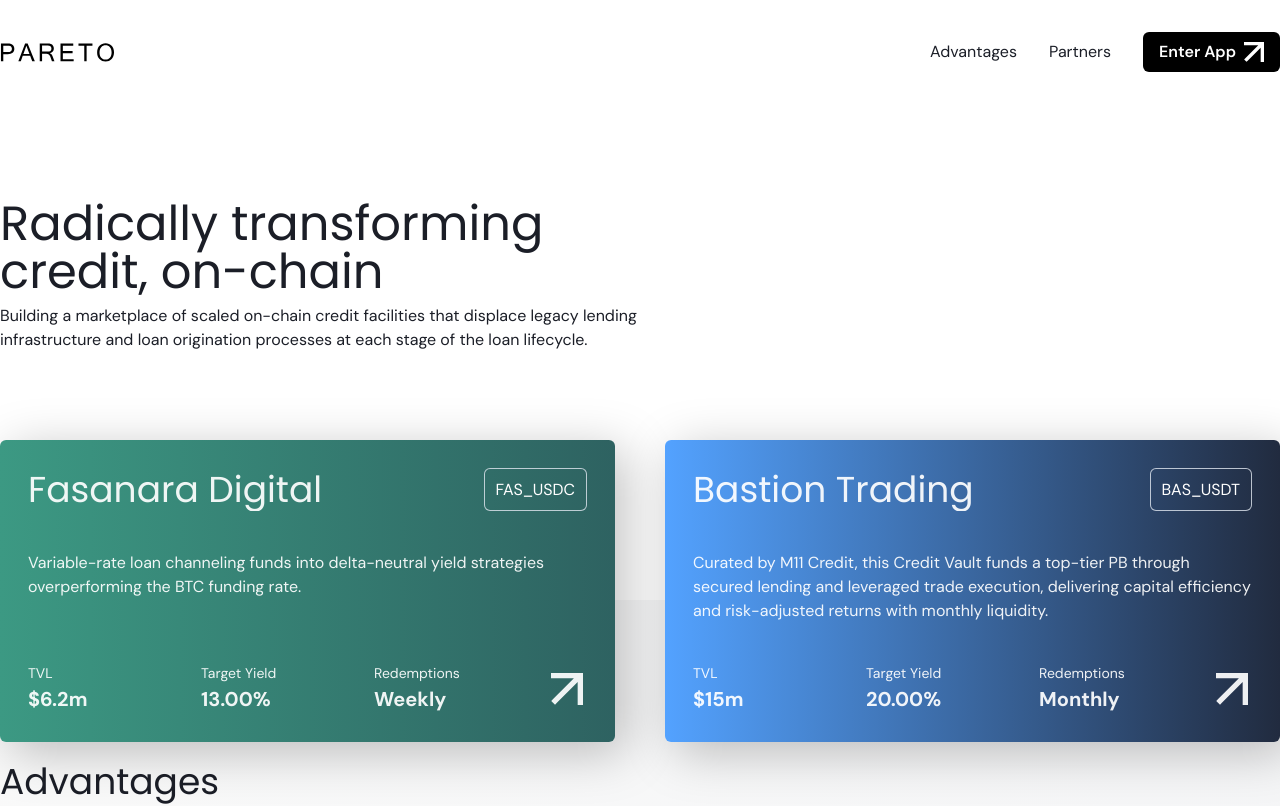
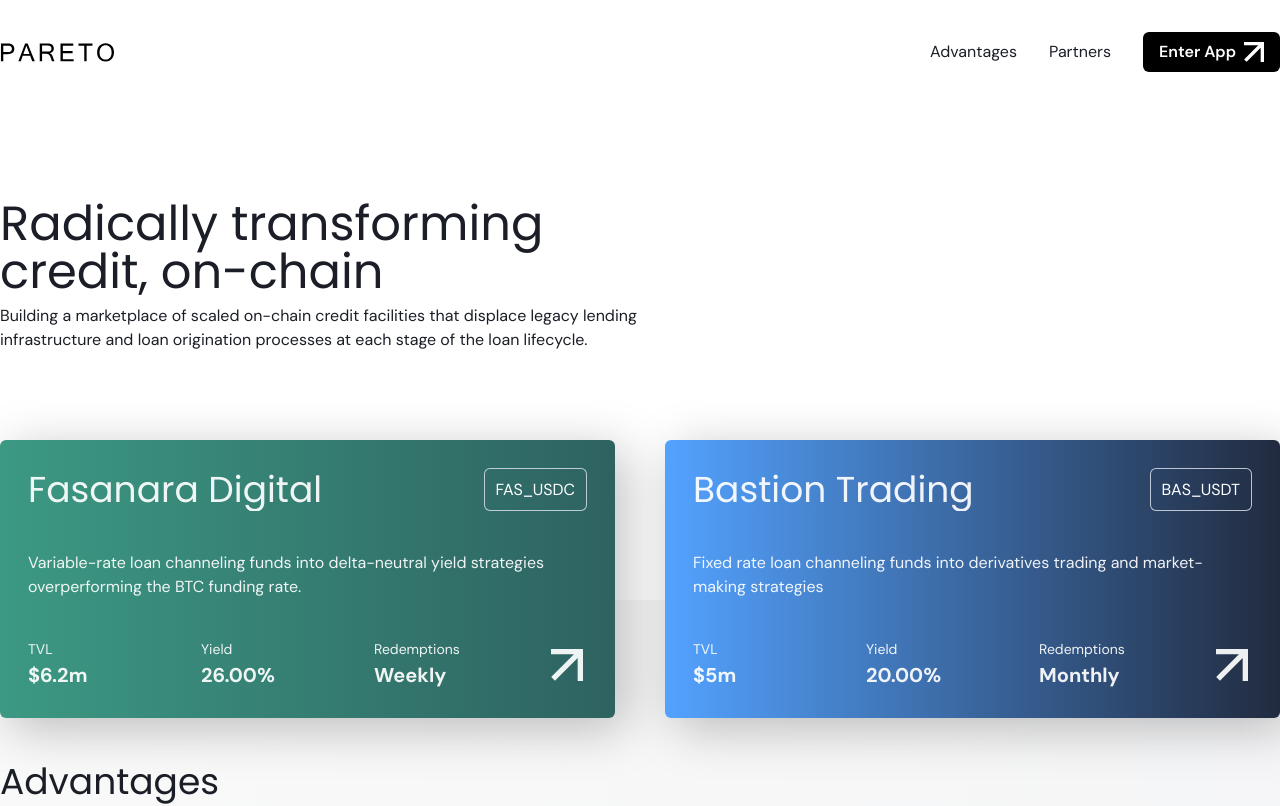
Before and after one commit to Idle-Labs/idle-pareto-landing, a Next.js app: page / in a window 1280 px wide. Shown: the top 806 px of the page. Built offline with nearby package versions, Linux system fonts and the light colour scheme.

Commit message:
Update vaults info

```diff
--- a/src/app/libs/vaults.ts
+++ b/src/app/libs/vaults.ts
@@ -27,7 +27,7 @@
       'Variable-rate loan channeling funds into delta-neutral yield strategies overperforming the BTC funding rate.',
     code: 'FAS_USDC',
     tvl: '$6.2m',
-    yield: '13.00%',
+    yield: '26.00%',
     redemptions: 'Weekly',
     app: '//credit.idle.finance',
     type: 'credit',
@@ -48,9 +48,9 @@
   {
     name: 'Bastion Trading',
     description:
-      'Curated by M11 Credit, this Credit Vault funds a top-tier PB through secured lending and leveraged trade execution, delivering capital efficiency and risk-adjusted returns with monthly liquidity.',
+      'Fixed rate loan channeling funds into derivatives trading and market-making strategies',
     code: 'BAS_USDT',
-    tvl: '$15m',
+    tvl: '$5m',
     yield: '20.00%',
     redemptions: 'Monthly',
     app: '//credit.idle.finance',
--- a/src/app/page.tsx
+++ b/src/app/page.tsx
@@ -167,7 +167,7 @@
           </VStack>
           <VStack flex={1} alignItems={'stretch'} spacing={0}>
             <Text fontSize={'sm'} noOfLines={1} wordBreak={'break-all'}>
-              Target Yield
+              Yield
             </Text>
             <Text fontWeight={'bold'}>{vault.yield}</Text>
           </VStack>
```
